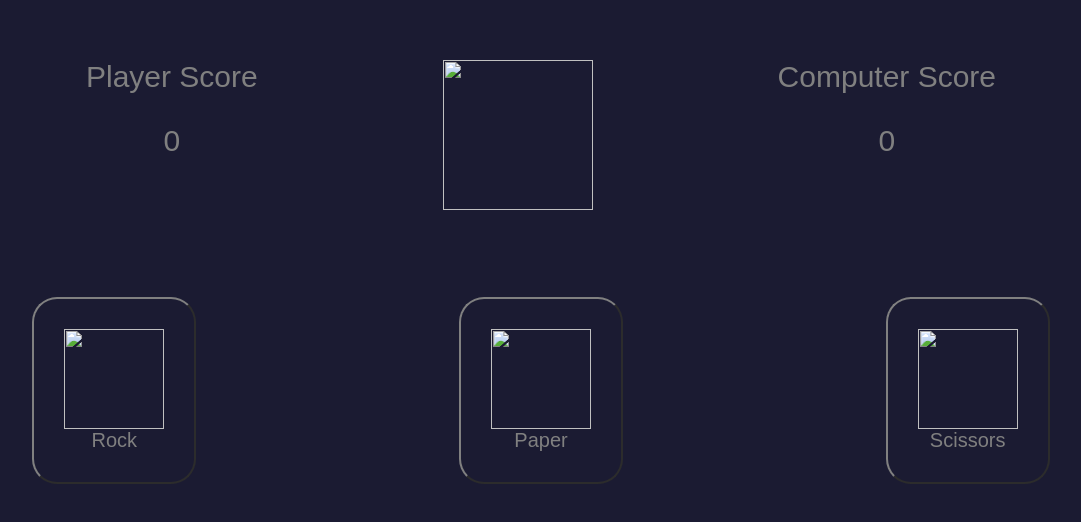
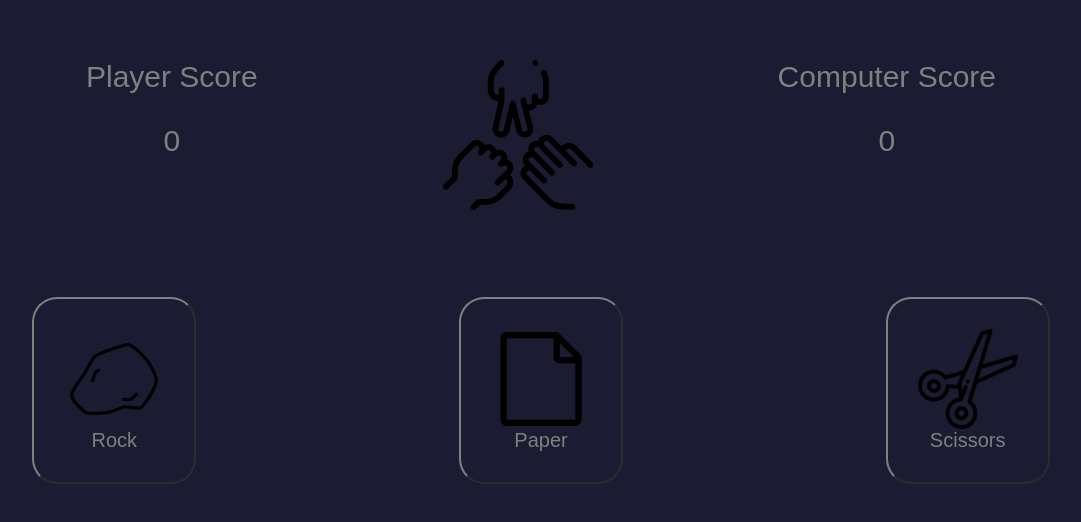
Before and after one commit to Ryan-D-Clark/Odin_Rock_Paper_Scissors, a plain HTML site: page index.html in a window 1280 px wide. Shown: the part 180-702 px from the top of the page, without its empty margins (107-1188 px from the left). Drawn offline with Linux system fonts and the light colour scheme; the site is published under a folder, as on GitHub Pages, so addresses that start at the root find nothing.

Commit message:
RC: Image path changes

```diff
--- a/index.html
+++ b/index.html
@@ -16,7 +16,7 @@
                 <p id="player-score"></p>
             </div>
             <div>
-                <img id="rps" src="/Images/rps.png">
+                <img id="rps" src="Images/rps.png">
             </div>
             <div>
                 <div>Computer Score</div>
@@ -29,9 +29,9 @@
         </div>
 
         <div id="options-container">
-            <button class="button" id="rock"><img class="icon" src="/Images/rock.png">Rock</button>
-            <button class="button" id="paper"><img class="icon" src="/Images/paper.png">Paper</button>
-            <button class="button" id="scissors"><img class="icon" src="/Images/scissors.png">Scissors</button>
+            <button class="button" id="rock"><img class="icon" src="Images/rock.png">Rock</button>
+            <button class="button" id="paper"><img class="icon" src="Images/paper.png">Paper</button>
+            <button class="button" id="scissors"><img class="icon" src="Images/scissors.png">Scissors</button>
         </div>
     </main>
 
```
